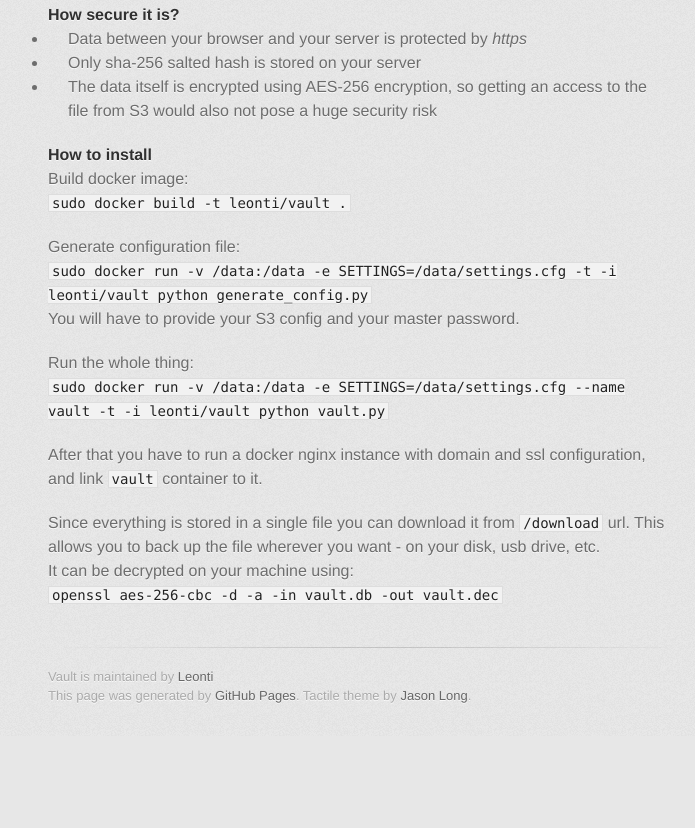
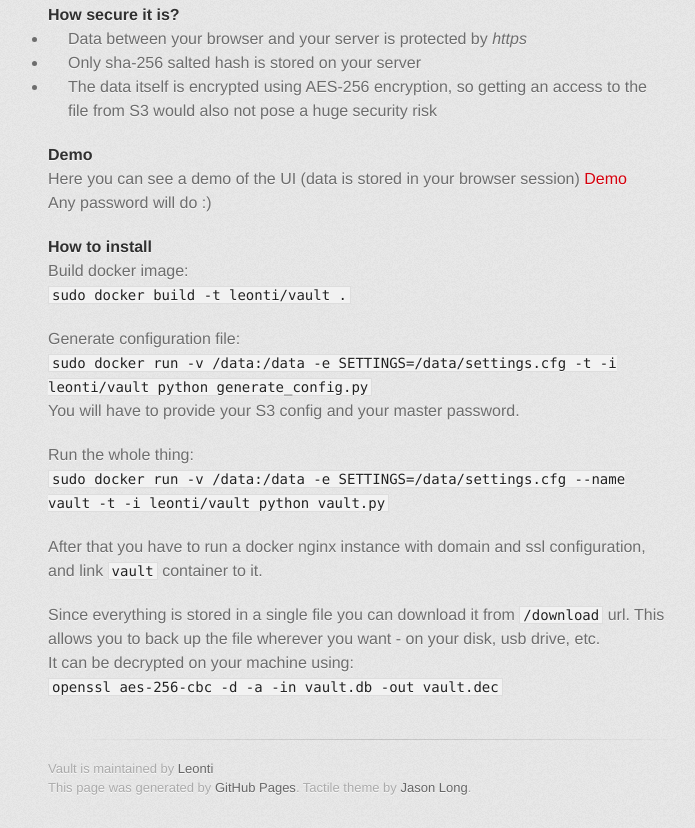
Before and after one commit to Leonti/vault, a plain HTML site: page index.html in a window 1280 px wide. Shown: the part 863-1691 px from the top of the page, without its empty margins (282-977 px from the left). Before the commit the page ends 1599 px from the top, so only its background shows below. Drawn offline with Linux system fonts and the light colour scheme; a web font is replaced by a local one.

```diff
--- a/index.html
+++ b/index.html
@@ -69,6 +69,12 @@
 </ul>
 
 <h4>
+<a id="demo" class="anchor" href="#demo" aria-hidden="true"><span class="octicon octicon-link"></span></a>Demo</h4>
+
+<p>Here you can see a demo of the UI (data is stored in your browser session) <a href="http://leonti.github.io/vault/demo">Demo</a><br>
+Any password will do :)  </p>
+
+<h4>
 <a id="how-to-install" class="anchor" href="#how-to-install" aria-hidden="true"><span class="octicon octicon-link"></span></a>How to install</h4>
 
 <p>Build docker image:<br>
```
Also changed, not shown: params.json (+1 -1 lines).
